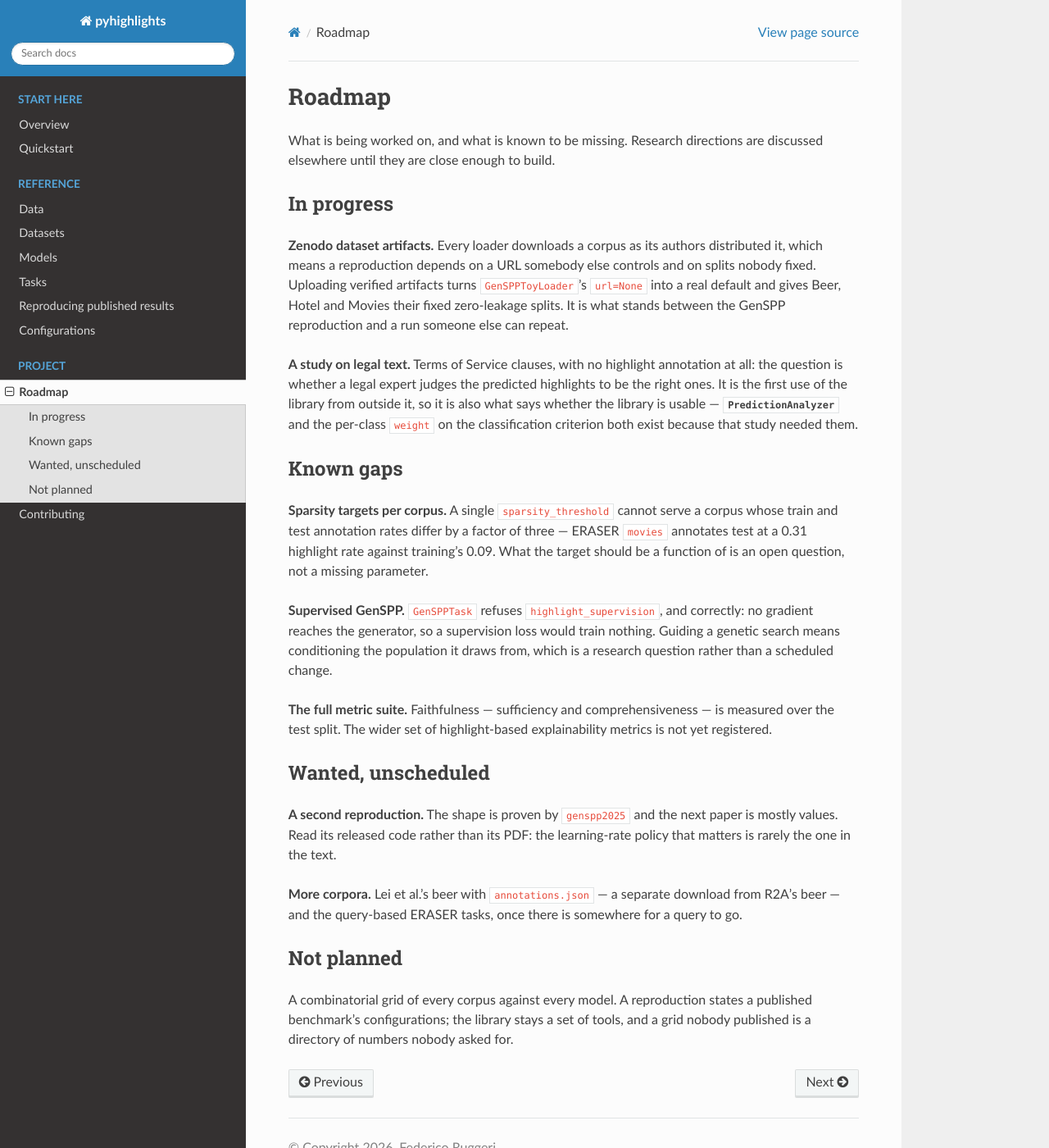
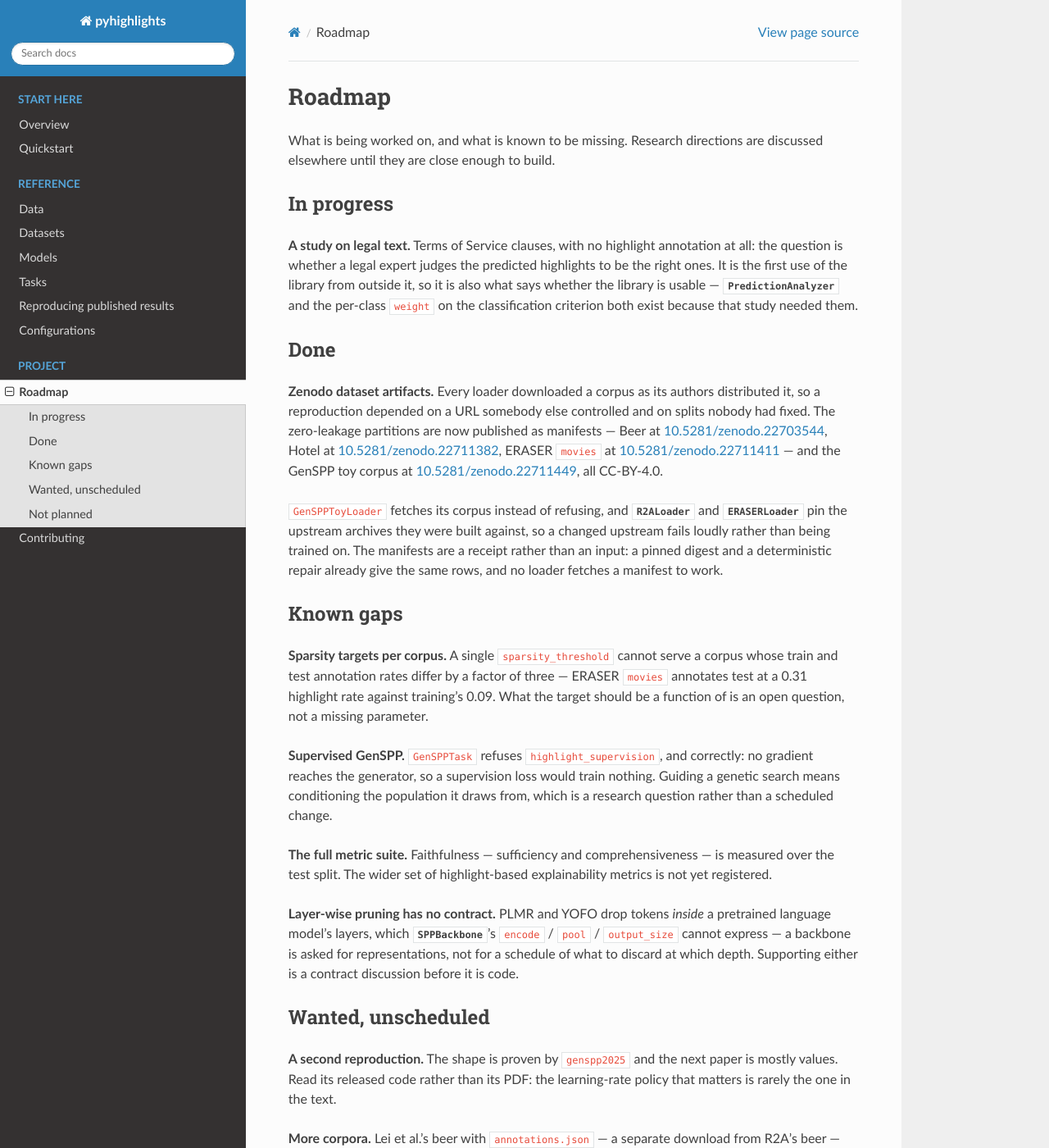
Before and after one commit to nlp-unibo/pyhighlights, a Sphinx documentation site: the page built from docsrc/source/roadmap.rst, in a window 1280 px wide and 1400 px high. Shown: the whole window at 82% size. Built offline with Sphinx 7.4.7 and the Read the Docs theme 3.1.0, drawn with Linux system fonts in a browser that asks for light colours.

Commit message:
chore: release 0.7.0, with the pages three of its models never got (#56)
DR, MRD and DAR have been on `main` since PRs #49, #50 and #51 and have no API
page. `models.rst` documents FR, GenSPP, MGR, MCD and G-RAT and stops there, so
three merged architectures are reachable only by reading the source.

`test_documentation.py` did not catch it because every check in it runs
docs-to-code: it resolves what the documentation names, which says nothing
about what the documentation omits. The new check asks the other way round --
every algorithm module under `spp` has to appear in an `automodule` directive
-- and it fails when one is removed, which is the only way to know a check
works.

`roadmap.rst` was last touched in PR #31, before 0.4.0, and has been shipping a
published page that tells readers the Zenodo artifacts are unpublished and that
`GenSPPToyLoader.url` is `None`. Both were true then and neither is now. The
item moves to a Done section carrying the four DOIs, and the gap that replaced
it is stated: PLMR and YOFO prune tokens inside a pretrained model's layers,
which `SPPBackbone`'s encode / pool / output_size cannot express, so either is
a contract discussion before it is code.

That page slipping is exactly what the roadmap note predicted after 0.5.0 and
0.6.0 both shipped without touching it. Checking it is now cheap; the model
pages are checked by the suite.

Version 0.7.0: three architectures, and loaders that fetch the published
artifacts rather than refusing.

Co-authored-by: Claude Opus 5 (1M context) <noreply@anthropic.com>

```diff
--- a/docsrc/source/roadmap.rst
+++ b/docsrc/source/roadmap.rst
@@ -7,13 +7,6 @@ are discussed elsewhere until they are close enough to build.
 In progress
 -----------
 
-**Zenodo dataset artifacts.** Every loader downloads a corpus as its authors
-distributed it, which means a reproduction depends on a URL somebody else
-controls and on splits nobody fixed. Uploading verified artifacts turns
-``GenSPPToyLoader``'s ``url=None`` into a real default and gives Beer, Hotel
-and Movies their fixed zero-leakage splits. It is what stands between the
-GenSPP reproduction and a run someone else can repeat.
-
 **A study on legal text.** Terms of Service clauses, with no highlight
 annotation at all: the question is whether a legal expert judges the predicted
 highlights to be the right ones. It is the first use of the library from
@@ -21,6 +14,27 @@ outside it, so it is also what says whether the library is usable —
 :class:`~pyhighlights.components.analyzers.PredictionAnalyzer` and the
 per-class ``weight`` on the classification criterion both exist because that
 study needed them.
+
+Done
+----
+
+**Zenodo dataset artifacts.** Every loader downloaded a corpus as its authors
+distributed it, so a reproduction depended on a URL somebody else controlled
+and on splits nobody had fixed. The zero-leakage partitions are now published
+as manifests — Beer at `10.5281/zenodo.22703544
+<https://doi.org/10.5281/zenodo.22703544>`_, Hotel at `10.5281/zenodo.22711382
+<https://doi.org/10.5281/zenodo.22711382>`_, ERASER ``movies`` at
+`10.5281/zenodo.22711411 <https://doi.org/10.5281/zenodo.22711411>`_ — and the
+GenSPP toy corpus at `10.5281/zenodo.22711449
+<https://doi.org/10.5281/zenodo.22711449>`_, all CC-BY-4.0.
+
+``GenSPPToyLoader`` fetches its corpus instead of refusing, and
+:class:`~pyhighlights.components.loaders.R2ALoader` and
+:class:`~pyhighlights.components.loaders.ERASERLoader` pin the upstream
+archives they were built against, so a changed upstream fails loudly rather
+than being trained on. The manifests are a receipt rather than an input: a
+pinned digest and a deterministic repair already give the same rows, and no
+loader fetches a manifest to work.
 
 Known gaps
 ----------
@@ -40,6 +54,13 @@ draws from, which is a research question rather than a scheduled change.
 is measured over the test split. The wider set of highlight-based
 explainability metrics is not yet registered.
 
+**Layer-wise pruning has no contract.** PLMR and YOFO drop tokens *inside* a
+pretrained language model's layers, which
+:class:`~pyhighlights.components.models.spp.base.SPPBackbone`'s
+``encode`` / ``pool`` / ``output_size`` cannot express — a backbone is asked
+for representations, not for a schedule of what to discard at which depth.
+Supporting either is a contract discussion before it is code.
+
 Wanted, unscheduled
 -------------------
 
--- a/pyhighlights/__init__.py
+++ b/pyhighlights/__init__.py
@@ -1 +1 @@
-__version__ = "0.6.0"
+__version__ = "0.7.0"
```
Also changed, not shown: docsrc/source/models.rst (+9 -0 lines), 1 other file.
